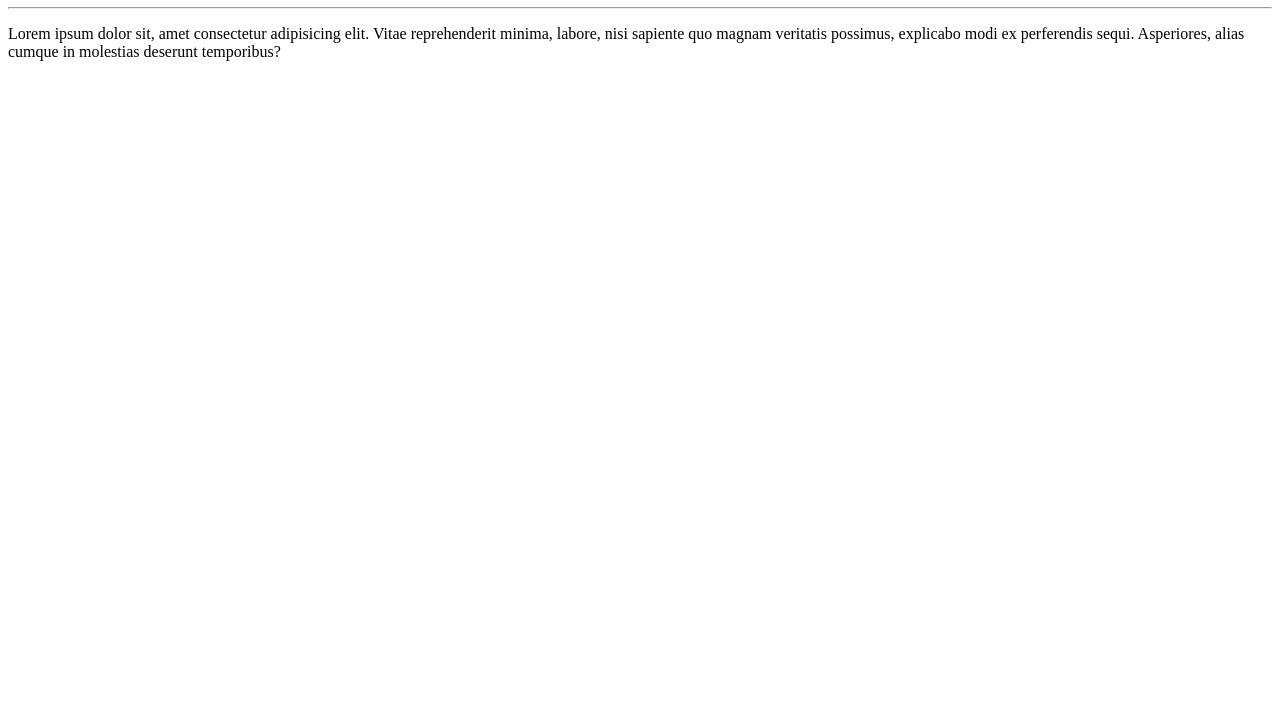
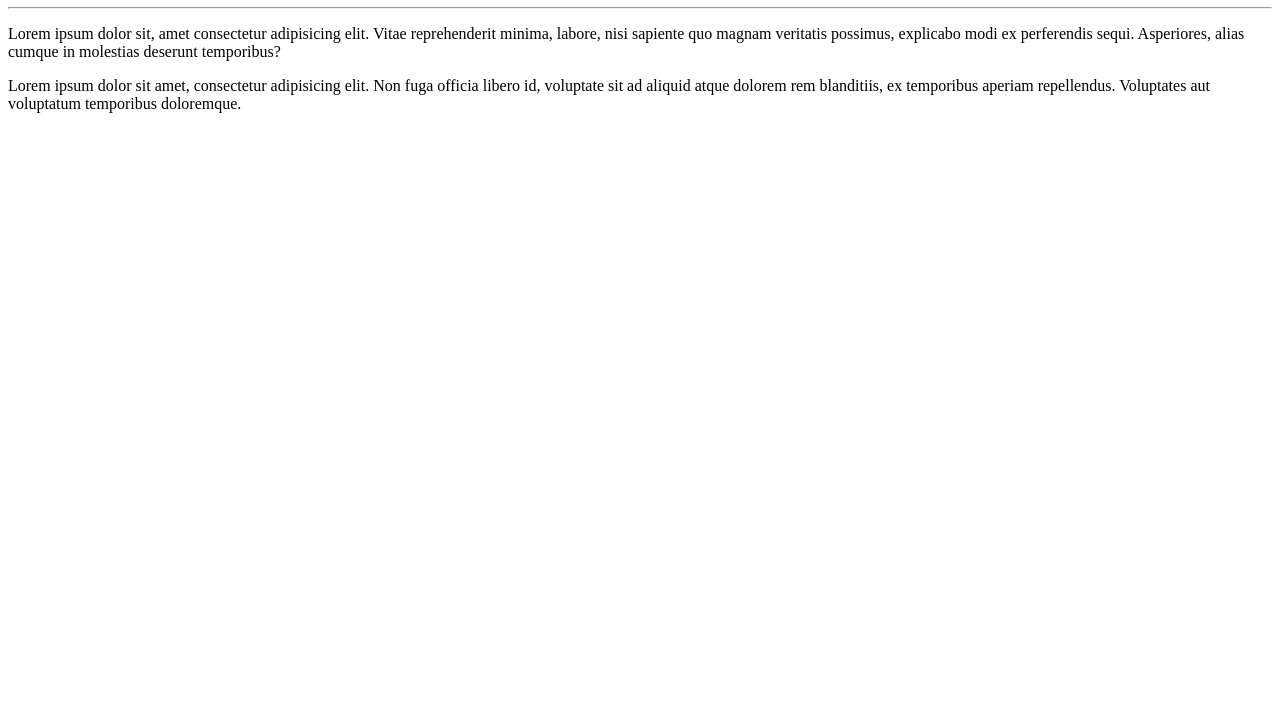
Before and after one commit to Elysium2022/Ola-Mundo, a plain HTML site: page site-exemplo/index.html in a window 1280 px wide. Shown: the part 73-800 px from the top of the page. Drawn offline with Linux system fonts and the light colour scheme.

Commit message:
Adicionei um parágrafo

```diff
--- a/site-exemplo/index.html
+++ b/site-exemplo/index.html
@@ -10,5 +10,6 @@
     <h1>Olá, mundo</h1>
     <hr>
     <p>Lorem ipsum dolor sit, amet consectetur adipisicing elit. Vitae reprehenderit minima, labore, nisi sapiente quo magnam veritatis possimus, explicabo modi ex perferendis sequi. Asperiores, alias cumque in molestias deserunt temporibus?</p>
+    <p>Lorem ipsum dolor sit amet, consectetur adipisicing elit. Non fuga officia libero id, voluptate sit ad aliquid atque dolorem rem blanditiis, ex temporibus aperiam repellendus. Voluptates aut voluptatum temporibus doloremque.</p>
 </body>
 </html>
```
